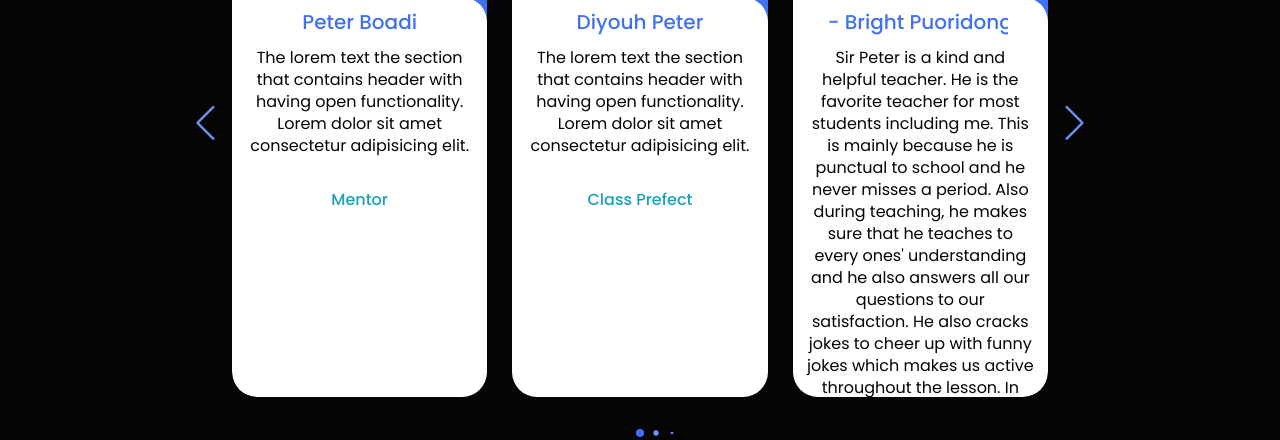
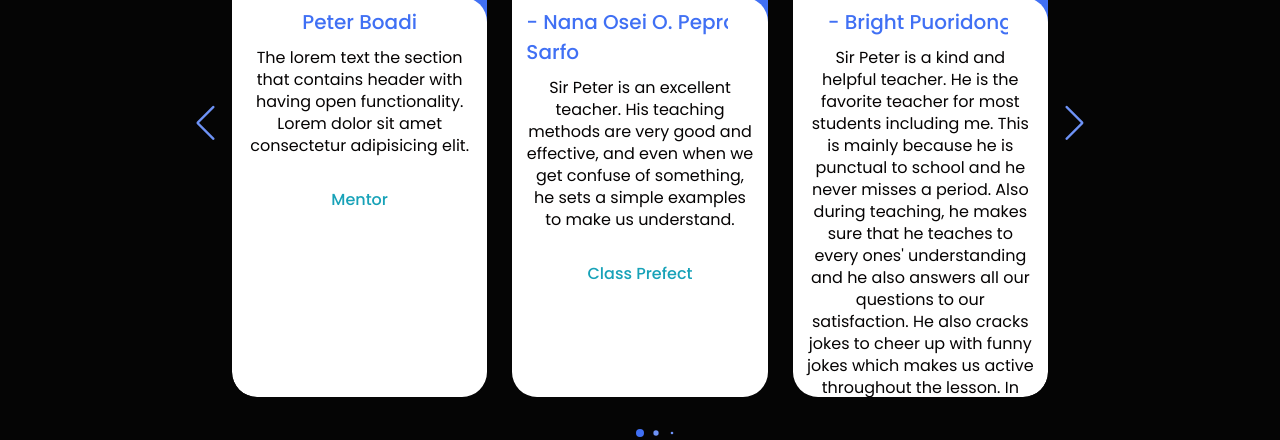
Before and after one commit to Petasco/Mypeterdiyouhsite, a plain HTML site: page index.html in a window 1280 px wide. Shown: the part 5069-5509 px from the top of the page. Drawn offline with Linux system fonts and the light colour scheme.

Commit message:
Update index.html

```diff
--- a/index.html
+++ b/index.html
@@ -262,13 +262,15 @@
                             <span class="overlay"></span>
 
                             <div class="card-image">
-                                <img src="./galleries/testimonies_images/profile2.jpg" alt="" class="card-img">
+                                <img src="./galleries/testimonies_images/nanaoseiowusu.jpg" alt="" class="card-img">
                             </div>
                         </div>
 
                         <div class="card-content">
-                            <h2 class="name">Diyouh Peter</h2>
-                            <p class="description">The lorem text the section that contains header with having open functionality. Lorem dolor sit amet consectetur adipisicing elit.</p>
+                            <h2 class="name">- Nana Osei O. Peprah Sarfo</h2>
+                            <p class="description">Sir Peter is an excellent teacher. His teaching methods are very good and effective, and even when
+                                we get confuse of something, he sets a simple examples to make us understand.
+                            </p>
 
                             <div class="testiprofile">Class Prefect</div>
                         </div>
@@ -302,10 +304,10 @@
                         </div>
 
                         <div class="card-content">
-                            <h2 class="name">Diyouh Peter</h2>
-                            <p class="description">The lorem text the section that contains header with having open functionality. Lorem dolor sit amet consectetur adipisicing elit.</p>
+                            <h2 class="name">- Barak Joseph T Gyam</h2>
+                            <p class="description">Sir Peter's teaching is rated 5 star by me. He used simple and easy words to make us understand.</p>
 
-                            <div class="testiprofile">Class Prefect</div>
+                            <div class="testiprofile">A Student</div>
                         </div>
                     </div>
                     <div class="card swiper-slide">
@@ -318,10 +320,12 @@
                         </div>
 
                         <div class="card-content">
-                            <h2 class="name">Diyouh Peter</h2>
-                            <p class="description">The lorem text the section that contains header with having open functionality. Lorem dolor sit amet consectetur adipisicing elit.</p>
+                            <h2 class="name">- Osei Richard Afful</h2>
+                            <p class="description">Sir Peter Diyouh is a teacher at Osei Tutu Senior High School which I happened to be one of his students.
+                                He is one the best teachers in teaching ICT. He takes his time and make sure we understand whatever he is teaching.
+                            </p>
 
-                            <div class="testiprofile">Class Prefect</div>
+                            <div class="testiprofile">A Student</div>
                         </div>
                     </div>
                     <div class="card swiper-slide">
```
